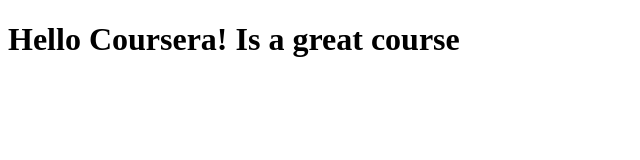
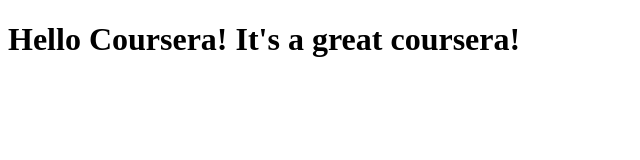
Before and after one commit to uloy18/Coursera-test, a plain HTML site: page site/index.html in a window 1280 px wide. Shown: the whole page, without its empty margins (0-640 px from the left). Drawn offline with Linux system fonts and the light colour scheme.

Commit message:
Small addition to our page content.

```diff
--- a/site/index.html
+++ b/site/index.html
@@ -4,6 +4,6 @@
 	<title>Hello Coursera!</title>
 </head>
 <body>
-<h1>Hello Coursera! Is a great course</h1>
+<h1>Hello Coursera! It's a great coursera!</h1>
 </body>
 </html>
```
